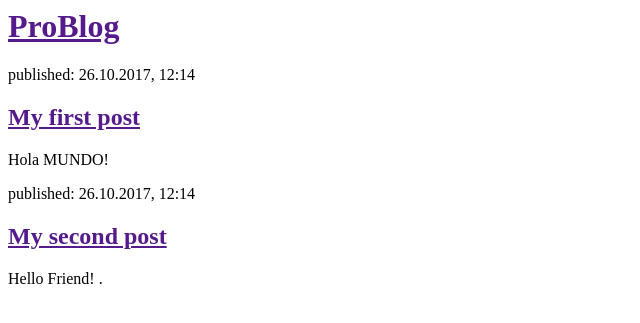
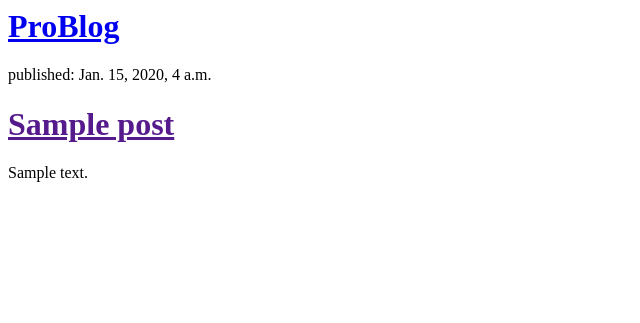
Before and after one commit to SteveDiaz08/my-first-blog, a Django app: template blog/templates/blog/post_list.html in a window 1280 px wide. Shown: the top 323 px of the page, without its empty margins (0-640 px from the left). Run offline with Django 3.2, Linux system fonts and the light colour scheme; the template is opened without the code that fills it: values that come from a table or form of the project are taken from there, others are empty; tables that the repository leaves empty hold one stand-in row (values such as "Sample post").

Commit message:
Modificacion de templates y post

```diff
--- a/blog/templates/blog/post_list.html
+++ b/blog/templates/blog/post_list.html
@@ -4,19 +4,13 @@
     </head>
     <body>
         <div>
-            <h1><a href="">ProBlog</a></h1>
+            <h1><a href="/">ProBlog</a></h1>
         </div>
-
+        {% for post in posts %}
         <div>
-            <p>published: 26.10.2017, 12:14</p>
-            <h2><a href="">My first post</a></h2>
-            <p>Hola MUNDO!</p>
+            <p>published: {{ post.published_date }}</p>
+            <h1><a href="">{{ post.title }}</a></h1>
+            <p>{{ post.text|linebreaksbr }}</p>
         </div>
-
-        <div>
-            <p>published: 26.10.2017, 12:14</p>
-            <h2><a href="">My second post</a></h2>
-            <p>Hello Friend! .</p>
-        </div>
-    </body>
+    {% endfor %}
 </html>
--- a/blog/views.py
+++ b/blog/views.py
@@ -1,5 +1,8 @@
 from django.shortcuts import render
+from django.utils import timezone
+from .models import Post
 
 # Create your views here.
 def post_list(request):
-	return render(request,'blog/post_list.html',{})
+	posts = Post.objects.filter(published_date__lte= timezone.now()).order_by('published_date')
+	return render(request,'blog/post_list.html',{'posts' : posts})
```
